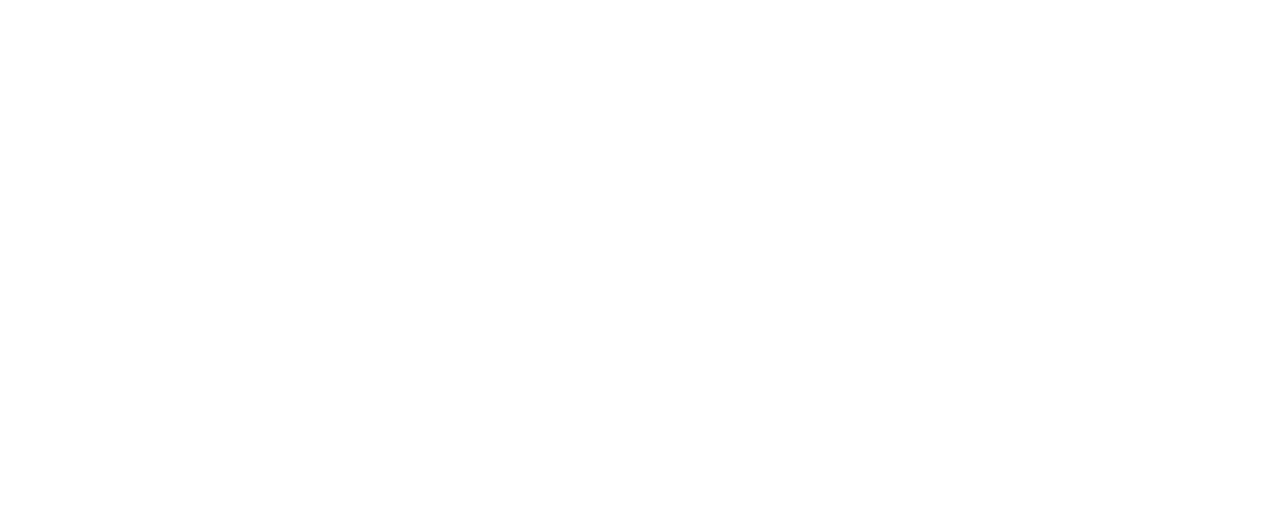
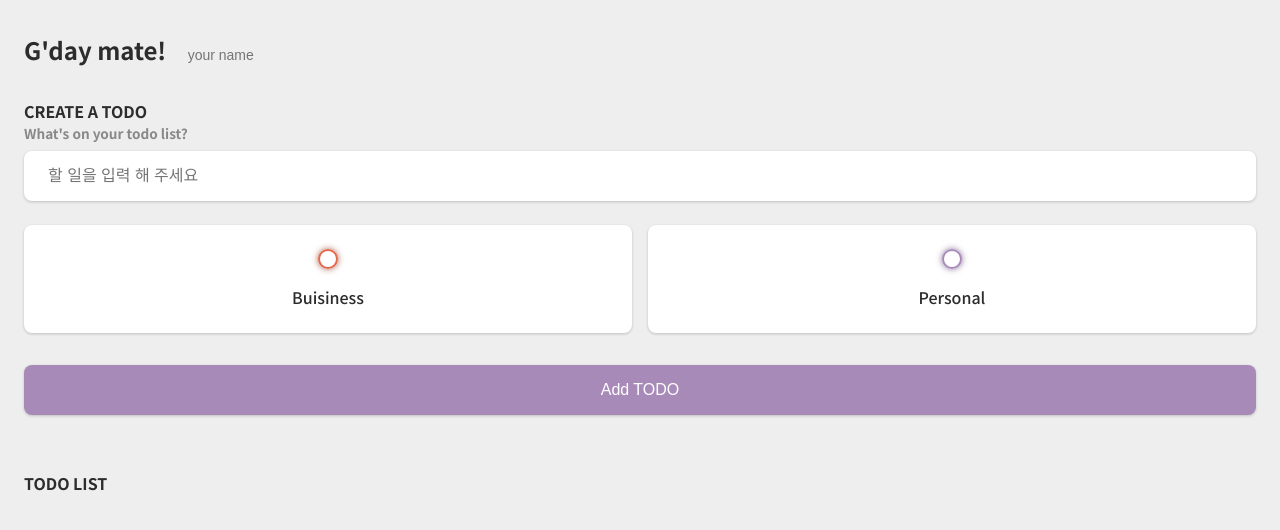
Before and after one commit to gy630/todolist, a plain HTML site: page index.html in a window 1280 px wide. Drawn offline with Linux system fonts and the light colour scheme; the site is published under a folder, as on GitHub Pages, so addresses that start at the root find nothing.

Commit message:
Update index.html

```diff
--- a/index.html
+++ b/index.html
@@ -5,8 +5,8 @@
     <link rel="icon" href="/favicon.ico">
     <meta name="viewport" content="width=device-width, initial-scale=1.0">
     <title>TODO-LIST</title>
-    <script type="module" crossorigin src="/assets/index-DOGZhjrj.js"></script>
-    <link rel="stylesheet" crossorigin href="/assets/index-Bj3lgvtj.css">
+    <script type="module" crossorigin src="assets/index-DOGZhjrj.js"></script>
+    <link rel="stylesheet" crossorigin href="assets/index-Bj3lgvtj.css">
   </head>
   <body>
     <div id="app"></div>
```
